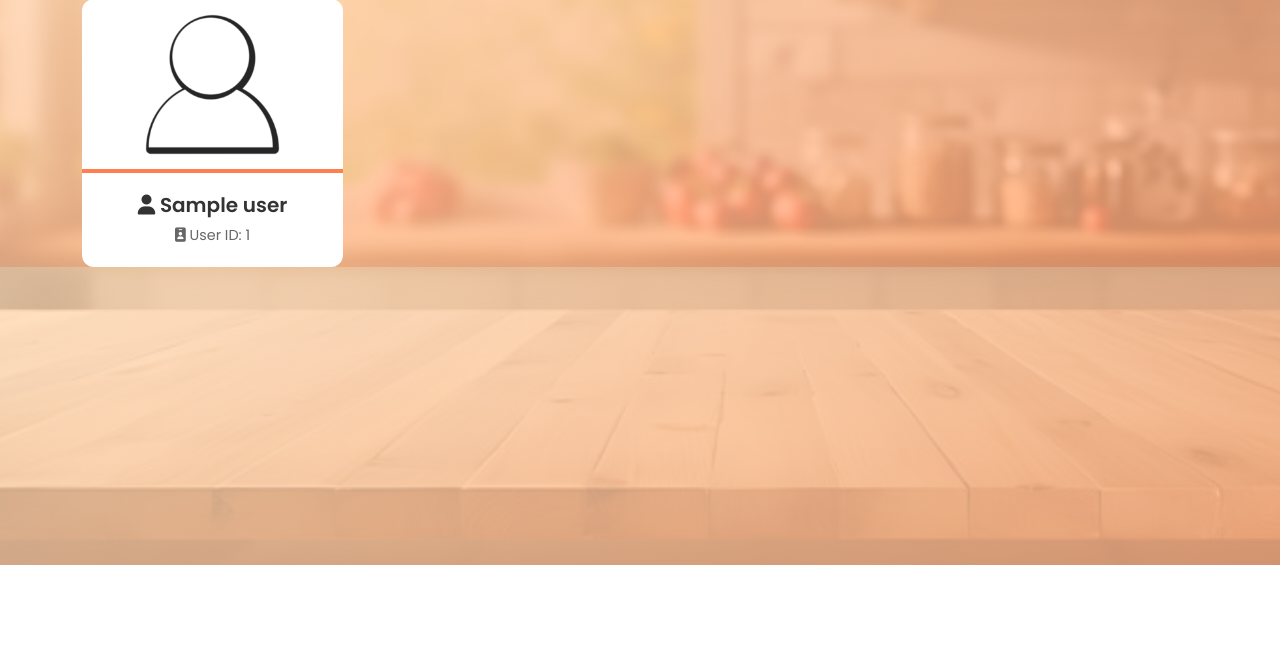
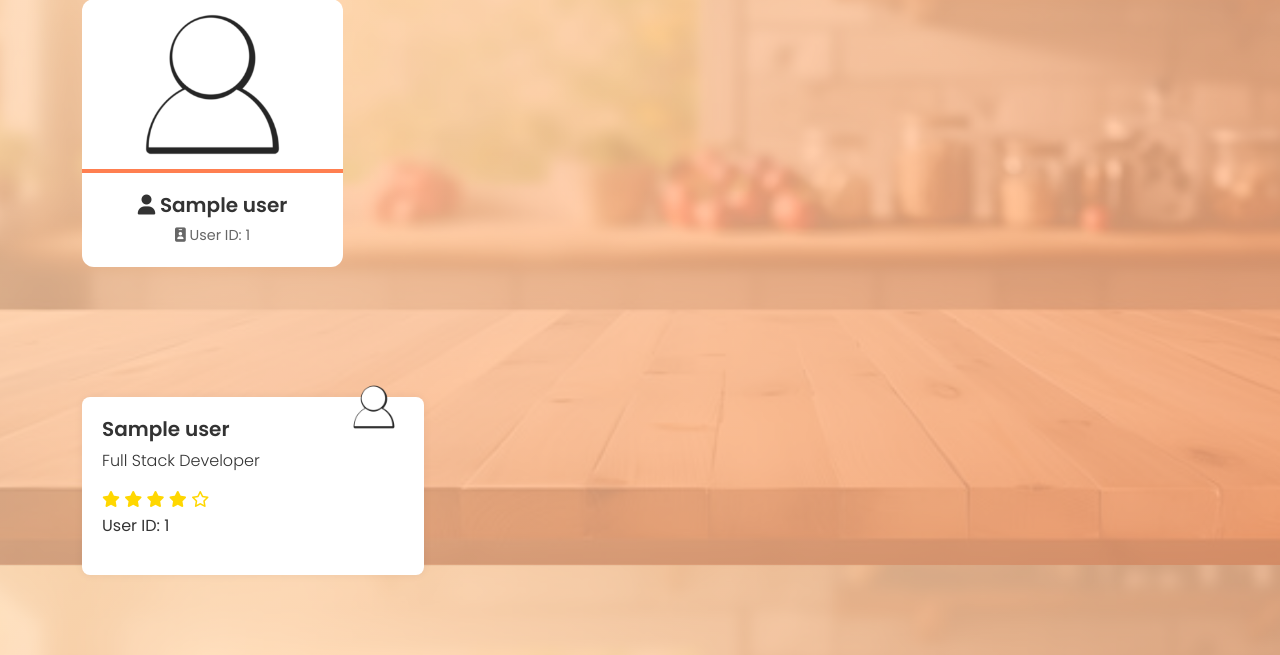
Before and after one commit to YousefDewidar/RecipeManager, a Flask app: template templates/alluser/all_user.html in a window 1280 px wide. Shown: the part 235-890 px from the top of the page. Before the commit the page ends 800 px from the top, so only its background shows below. Run offline with Flask 2, Linux system fonts and the light colour scheme; the template is opened without the code that fills it: most values are stand-ins (such as "Sample title", 1, 10 or a date in 2020).

Commit message:
enhanced user display with testimonials section and improved styling

```diff
--- a/templates/alluser/all_user.html
+++ b/templates/alluser/all_user.html
@@ -1,5 +1,6 @@
 <!DOCTYPE html>
 <html lang="en">
+
 <head>
   <meta charset="UTF-8">
   <meta name="viewport" content="width=device-width, initial-scale=1.0">
@@ -119,9 +120,94 @@
         font-size: 0.8rem;
       }
     }
+
+    /* adsonsjbkbsdkjbvask */
+
+    .testimonials {
+      background-color: var(--b_g-color);
+      padding-top: 10px;
+      margin-top: 80px;
+      padding-bottom: 80px;
+
+    }
+
+    .testimonials .title {
+      margin-top: 80px;
+    }
+
+    .testimonials .boxs {
+      display: grid;
+      grid-template-columns: repeat(3, 1fr);
+      gap: 45px;
+
+    }
+
+    .box_1 {
+      position: relative;
+      border-radius: 8px;
+      background-color: white;
+      padding: 20px;
+      box-shadow: 0 0 10px rgba(0, 0, 0, 0.058);
+    }
+
+    .box_1 h6 {
+      position: relative;
+      font-weight: bold;
+      font-size: 20px;
+    }
+
+    .box_1 h6::after {
+      content: "Full Stack Developer";
+      position: relative;
+      bottom: 0;
+      left: 0;
+      display: block;
+      font-size: 16px;
+      font-weight: 100;
+      color: var(--color-p);
+      padding: 10px 0;
+    }
+
+    .box_1 .person_img {
+      position: absolute;
+      top: -50%;
+      right: 0;
+      transform: translate(0, 50%);
+      border-radius: 50%;
+      padding: 10px;
+      background-color: var(--b_g-color);
+      width: 100px;
+      height: 100px;
+    }
+
+    .box_1 .person_img img {
+      width: 100%;
+      border-radius: 50%;
+    }
+
+    .box_1 .rate {
+
+      & i {
+        color: gold;
+      }
+    }
+
+    .box_1 p {
+      color: var(--color-p);
+      line-height: 1.7;
+    }
+
+    .box_1:hover {
+      box-shadow: 0 0 10px rgba(0, 0, 0, 0.203);
+      /* background-color: ; */
+      transform: scale(1.05);
+      transition: .5s;
+    }
   </style>
 </head>
+
 <body>
+
   {% include "navbar/navbar.html" %}
 
   <div class="container text-center">
@@ -151,9 +237,39 @@
   </div>
 
 
+
   <button id="scrollToTopBtn" onclick="scrollToTop()" aria-label="Scroll to top">
     <i class="fa-solid fa-arrow-up"></i>
   </button>
+
+
+
+  <section class="testimonials" id="testimonials">
+    <div class="boxs container">
+      {% if users %}
+      {% for user in users %}
+
+      <div class="box_1">
+        <h6> {{ user[1] }}</h6>
+        <div class="person_img">
+          <img src="../../static/home/user.jpg">
+        </div>
+        <div class="rate">
+          <i class="filled fas fa-star"></i>
+          <i class="filled fas fa-star"></i>
+          <i class="filled fas fa-star"></i>
+          <i class="filled fas fa-star"></i>
+          <i class="far fa-star"></i>
+        </div>
+        <p> User ID: {{ user[0] }}</p>
+      </div>
+
+      {% endfor %}
+      {% else %}
+      <p class="text-center text-muted">No users found.</p>
+      {% endif %}
+    </div>
+  </section>
 
   <script>
     window.onscroll = function () {
@@ -176,4 +292,5 @@
   <!-- Bootstrap JS Bundle -->
   <script src="https://cdn.jsdelivr.net/npm/bootstrap@5.3.2/dist/js/bootstrap.bundle.min.js"></script>
 </body>
+
 </html>
```
Also changed, not shown: templates/recipe/edit.html (+24 -6 lines). Lines whose indentation alone changed are shown as unchanged.
